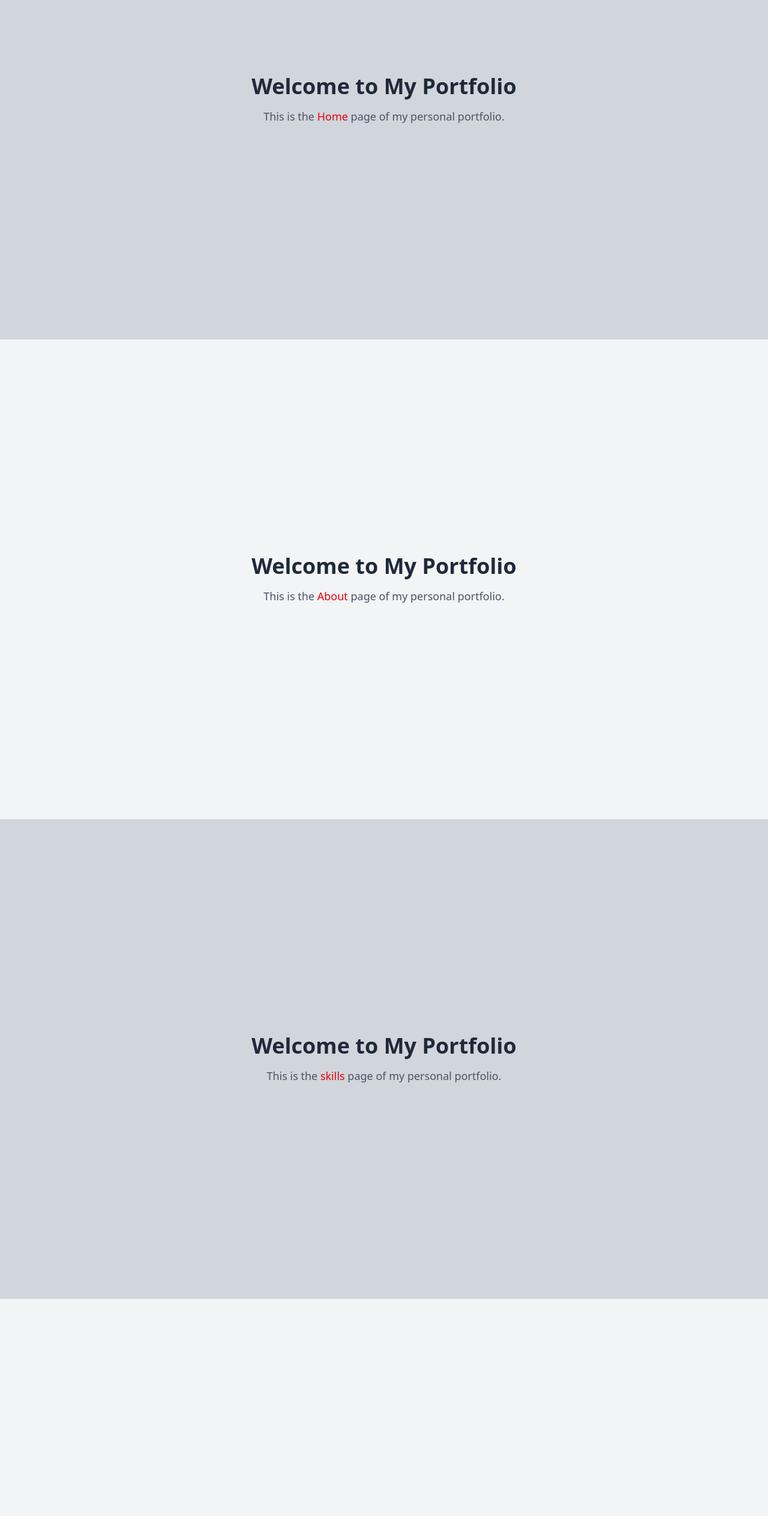
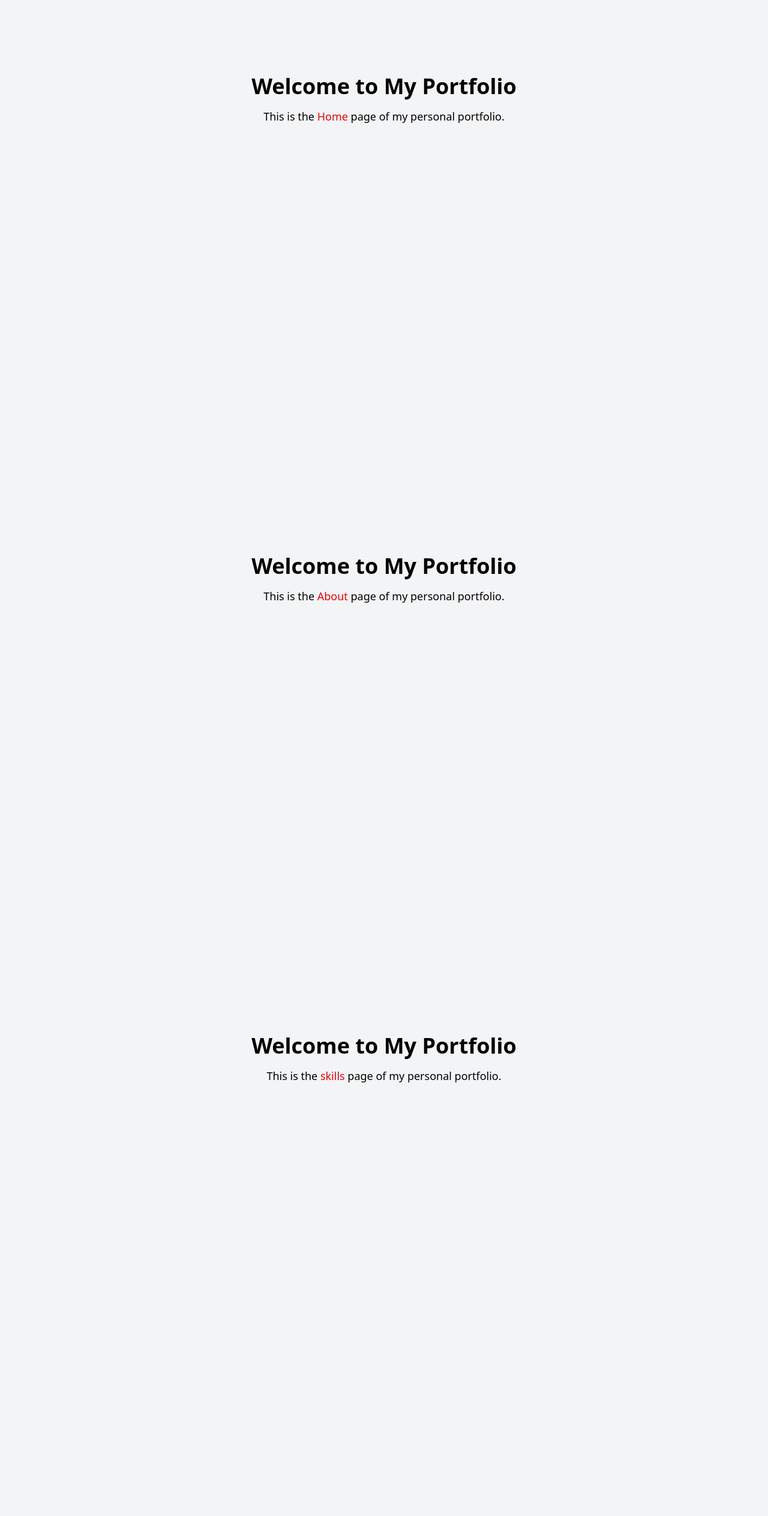
Before and after one commit to Obayaa/personal-portfolio-website, a React (Vite) app: page /home in a window 1280 px wide. Shown: the part 234-2762 px from the top of the page at 60% size. Built offline with nearby package versions, Linux system fonts and the light colour scheme.

Commit message:
removed background color and every other text color from page sections.

```diff
--- a/src/pages/About.jsx
+++ b/src/pages/About.jsx
@@ -1,8 +1,8 @@
 function Home() {
     return (
         <div className="min-h-screen flex flex-col items-center justify-center">
-            <h1 className="text-4xl font-bold text-gray-800">Welcome to My Portfolio</h1>
-            <p className="mt-4 text-lg text-gray-600">This is the <span className="text-red-600">About</span> page of my personal portfolio.</p>
+            <h1 className="text-4xl font-bold">Welcome to My Portfolio</h1>
+            <p className="mt-4 text-lg">This is the <span className="text-red-600">About</span> page of my personal portfolio.</p>
         </div>
     );
 }
--- a/src/pages/Contact.jsx
+++ b/src/pages/Contact.jsx
@@ -1,8 +1,8 @@
 function Home() {
     return (
-        <div className="min-h-screen  flex flex-col items-center justify-center bg-gray-200">
-            <h1 className="text-4xl font-bold text-gray-800">Welcome to My Portfolio</h1>
-            <p className="mt-4 text-lg text-gray-600">This is the <span className="text-red-600">Contact</span> page of my personal portfolio.</p>
+        <div className="min-h-screen  flex flex-col items-center justify-center">
+            <h1 className="text-4xl font-bold ">Welcome to My Portfolio</h1>
+            <p className="mt-4 text-lg ">This is the <span className="text-red-600">Contact</span> page of my personal portfolio.</p>
         </div>
     );
 }
--- a/src/pages/Home.jsx
+++ b/src/pages/Home.jsx
@@ -1,8 +1,8 @@
 function Home() {
     return (
-        <div className="min-h-screen flex flex-col items-center justify-center bg-gray-300">
-            <h1 className="text-4xl font-bold text-gray-800">Welcome to My Portfolio</h1>
-            <p className="mt-4 text-lg text-gray-600">This is the <span className="text-red-600">Home</span> page of my personal portfolio.</p>
+        <div className="min-h-screen flex flex-col items-center justify-center">
+            <h1 className="text-4xl font-bold">Welcome to My Portfolio</h1>
+            <p className="mt-4 text-lg">This is the <span className="text-red-600">Home</span> page of my personal portfolio.</p>
         </div>
     );
 }
--- a/src/pages/Projects.jsx
+++ b/src/pages/Projects.jsx
@@ -1,8 +1,8 @@
 function Home() {
     return (
-        <div className="min-h-screen flex flex-col items-center justify-center bg-gray-100">
-            <h1 className="text-4xl font-bold text-gray-800">Welcome to My Portfolio</h1>
-            <p className="mt-4 text-lg text-gray-600">This is the <span className="text-red-600">projects</span> page of my personal portfolio.</p>
+        <div className="min-h-screen flex flex-col items-center justify-center">
+            <h1 className="text-4xl font-bold">Welcome to My Portfolio</h1>
+            <p className="mt-4 text-lg">This is the <span className="text-red-600">projects</span> page of my personal portfolio.</p>
         </div>
     );
 }
--- a/src/pages/Skills.jsx
+++ b/src/pages/Skills.jsx
@@ -1,8 +1,8 @@
 function Home() {
     return (
-        <div className="min-h-screen flex flex-col items-center justify-center bg-gray-300">
-            <h1 className="text-4xl font-bold text-gray-800">Welcome to My Portfolio</h1>
-            <p className="mt-4 text-lg text-gray-600">This is the <span className="text-red-600">skills</span> page of my personal portfolio.</p>
+        <div className="min-h-screen flex flex-col items-center justify-center">
+            <h1 className="text-4xl font-bold">Welcome to My Portfolio</h1>
+            <p className="mt-4 text-lg">This is the <span className="text-red-600">skills</span> page of my personal portfolio.</p>
         </div>
     );
 }
```
